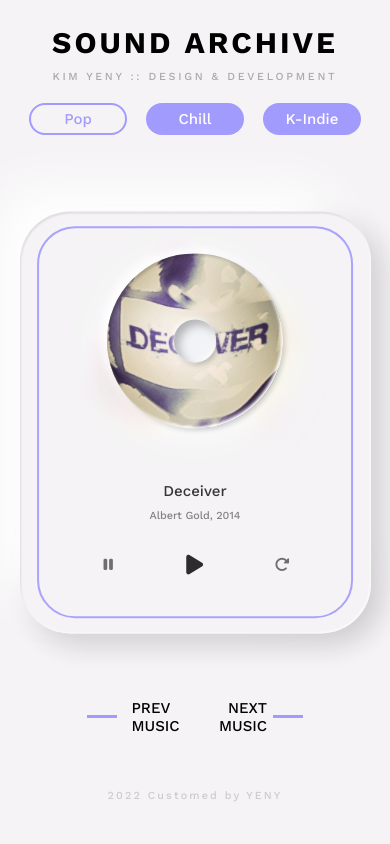
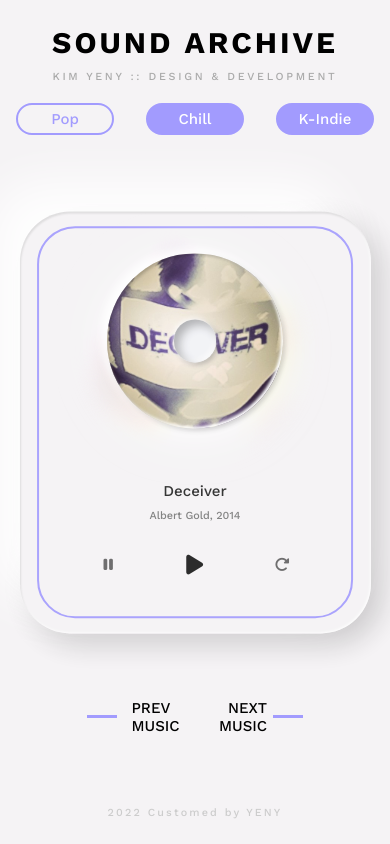
Before and after one commit to kim-yeny/project-music, a plain HTML site: page index.html in a window 390 px wide. Drawn offline with nearby package versions, Linux system fonts and the light colour scheme.

Commit message:
Update mobile.css

```diff
--- a/resources/css/mobile.css
+++ b/resources/css/mobile.css
@@ -8,9 +8,9 @@
 
   /* Title */
   header {
-    position: unset;
-    width: 90vw;
-    margin: 3vh auto 0;
+    position: fixed;
+    top: 3vh;
+    width: 100vw;
   }
 
   header h1 {
@@ -32,7 +32,7 @@
 
   /* Footer */
   footer {
-    bottom: 5vh;
+    bottom: 3vh;
   }
 
   /* Figure */
```
